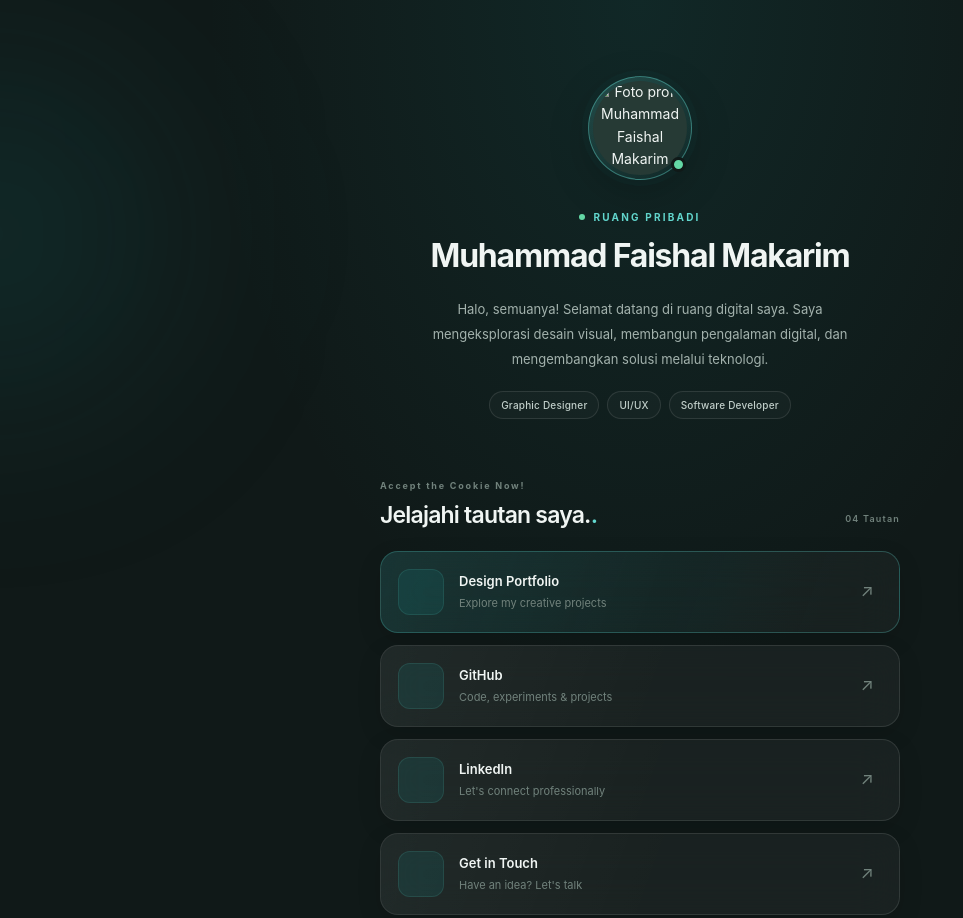
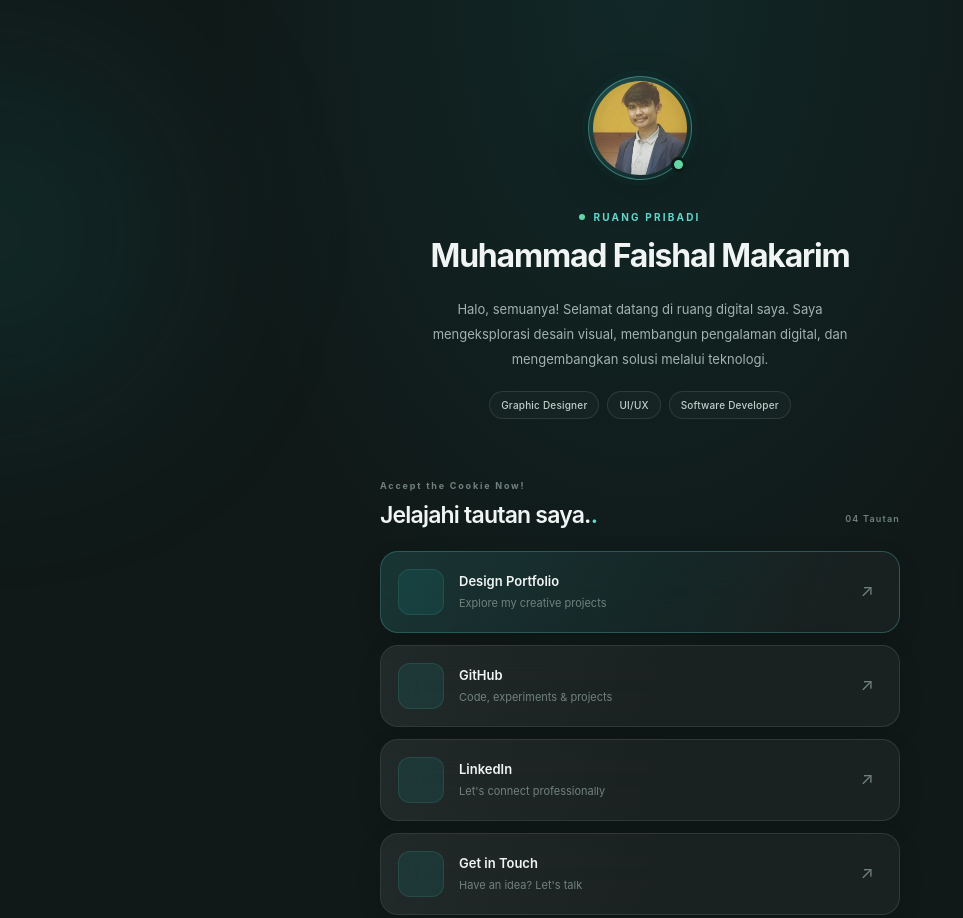
Before and after one commit to fayz-stack/fayzlink-bio, a plain HTML site: page index.html in a window 1280 px wide. Shown: the top 918 px of the page, without its empty margins (0-963 px from the left). Drawn offline with Linux system fonts and the light colour scheme.

Commit message:
Update index.html

```diff
--- a/index.html
+++ b/index.html
@@ -21,7 +21,7 @@
       <header class="profile-header">
         <div class="profile-image" id="profile-image">
           <img
-            src="./foto/pas-photo.jpg"
+            src="./foto/pas-photo.jpeg"
             alt="Foto profil Muhammad Faishal Makarim"
           />
           <span
```
